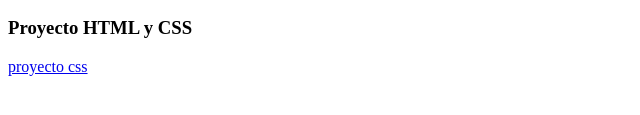
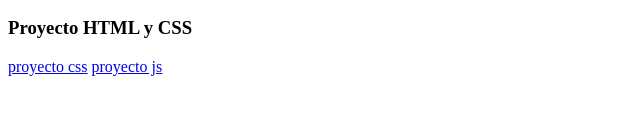
Before and after one commit to yuliethCor08/campus2, a website: page index.html in a window 1280 px wide. Shown: the part 605-720 px from the top of the page, 0-640 px from the left. Drawn offline with Linux system fonts and the light colour scheme.

Commit message:
link proyeccto js

```diff
--- a/index.html
+++ b/index.html
@@ -34,6 +34,7 @@
 
     <h3>Proyecto HTML y CSS</h3>
     <a href="../campus2/clase1/estilos/proyecto/index3.html">proyecto css</a>
+    <a href="../workspaces/campus2/clase1/estilos/proyecto/index.html">proyecto js</a>
 
 </body>
 </html>
```
Also changed, not shown: 1 other file.
